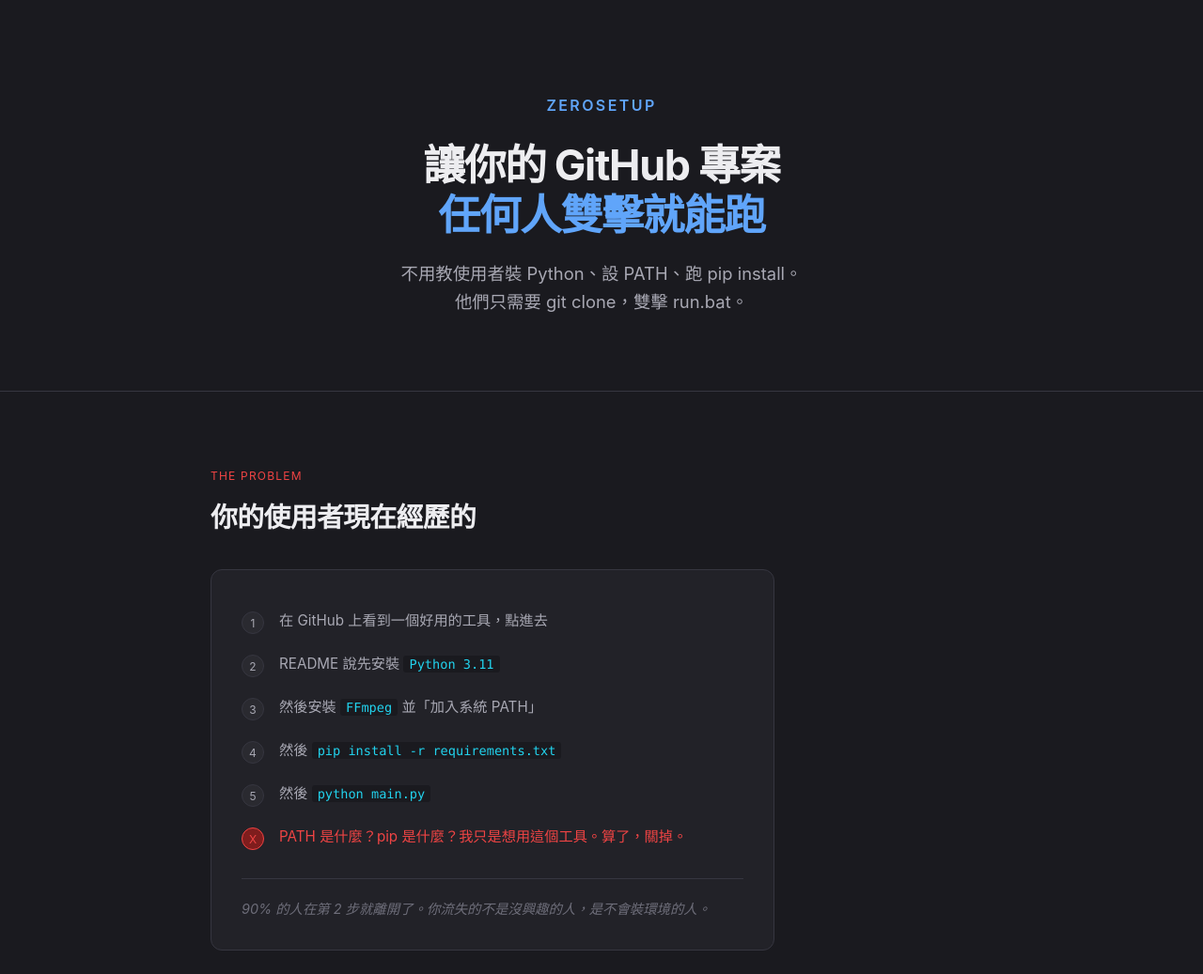
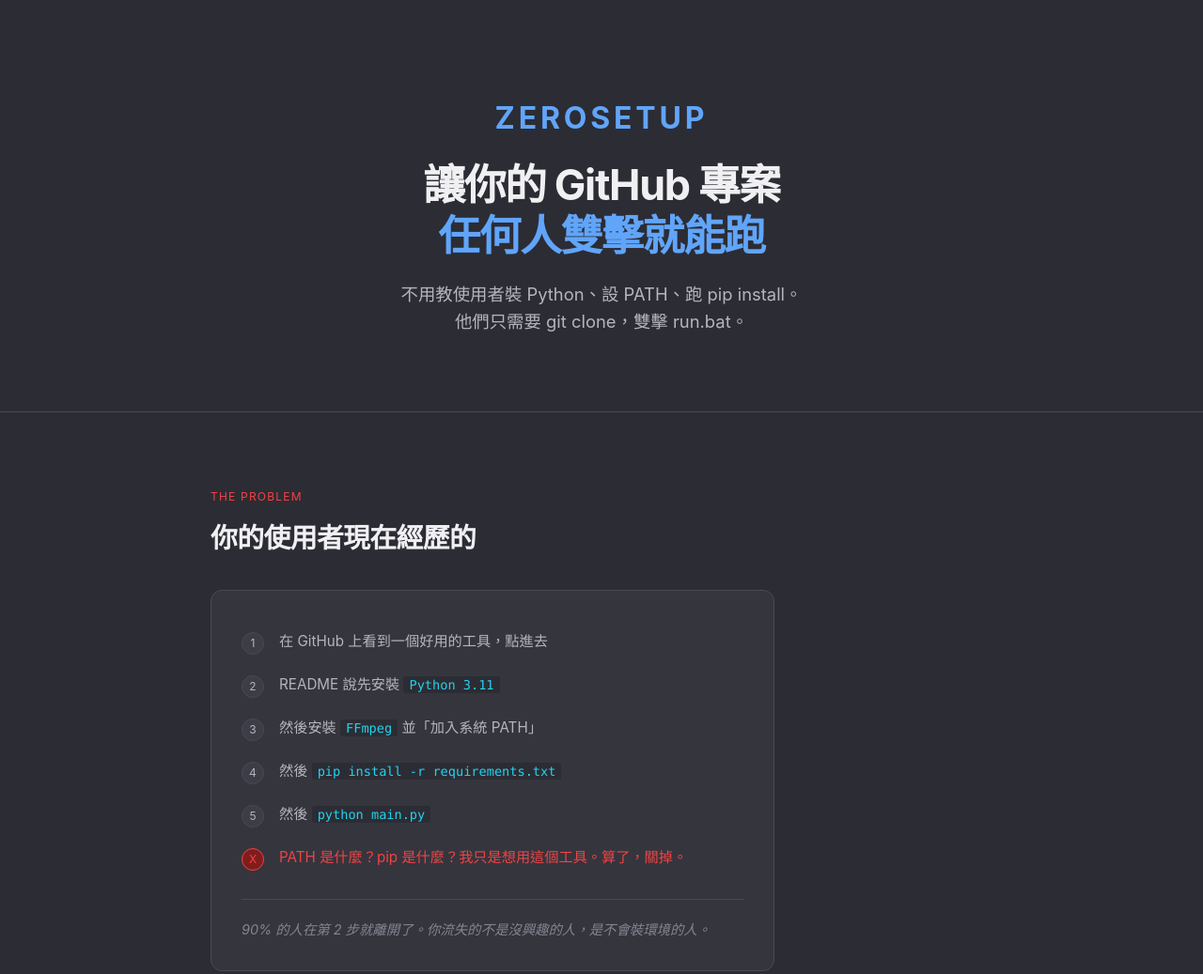
Before and after one commit to Jeffrey0117/ZeroSetup, a website: page docs/index.html in a window 1280 px wide. Shown: the top 1037 px of the page at 94% size. Drawn offline with Linux system fonts and the light colour scheme.

Commit message:
style: lighter background + bigger brand title

```diff
--- a/docs/index.html
+++ b/docs/index.html
@@ -6,13 +6,13 @@
     <title>ZeroSetup — 讓你的 GitHub 專案，任何人雙擊就能跑</title>
     <style>
         :root {
-            --bg: #1a1a1f;
-            --surface: #222228;
-            --surface2: #2a2a30;
-            --border: #363640;
-            --text: #ededf0;
-            --text2: #a8a8b3;
-            --text3: #6e6e7a;
+            --bg: #2c2c34;
+            --surface: #35353e;
+            --surface2: #3d3d47;
+            --border: #4a4a55;
+            --text: #f0f0f3;
+            --text2: #b5b5c0;
+            --text3: #858592;
             --accent: #3b82f6;
             --accent2: #60a5fa;
             --green: #22c55e;
@@ -37,9 +37,9 @@
             border-bottom: 1px solid var(--border);
         }
         .hero-brand {
-            font-size: 1rem; font-weight: 600;
-            letter-spacing: 0.15em; text-transform: uppercase;
-            color: var(--accent2); margin-bottom: 24px;
+            font-size: 2rem; font-weight: 700;
+            letter-spacing: 0.12em; text-transform: uppercase;
+            color: var(--accent2); margin-bottom: 20px;
         }
         .hero h1 {
             font-size: 2.8rem; font-weight: 700;
```
